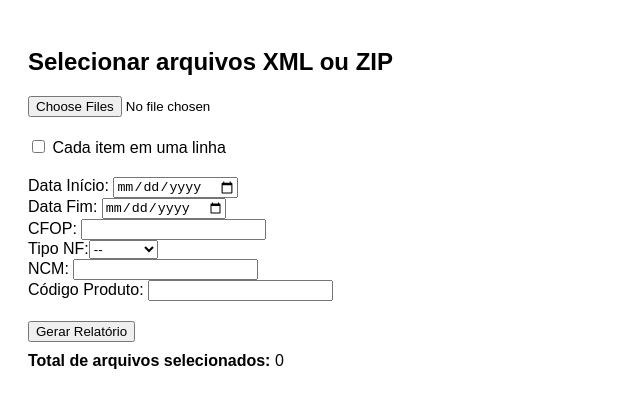
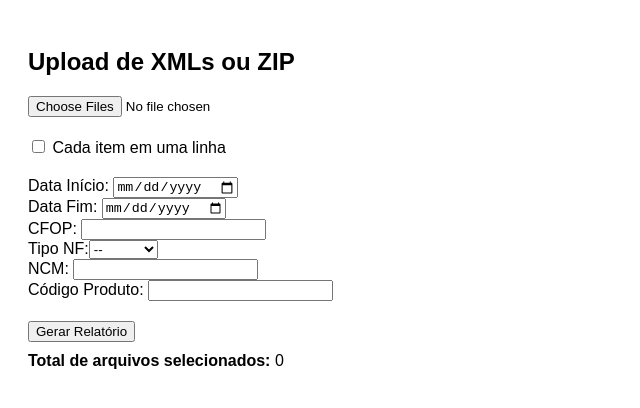
Before and after one commit to Kilig2015/relatorio-nfe-frontend, a React (Vite) app: page / in a window 1280 px wide. Shown: the top 408 px of the page, without its empty margins (0-640 px from the left). Built offline with nearby package versions, Linux system fonts and the light colour scheme.

Commit message:
Update UploadRelatorio.jsx

```diff
--- a/src/UploadRelatorio.jsx
+++ b/src/UploadRelatorio.jsx
@@ -26,7 +26,7 @@ function UploadRelatorio() {
       setUsandoZip(false);
       setArquivos(files);
     } else {
-      alert("Selecione apenas arquivos .xml ou um .zip contendo XMLs.");
+      alert("Selecione apenas arquivos .xml ou um único .zip contendo XMLs.");
       setArquivos([]);
     }
   };
@@ -63,8 +63,8 @@ function UploadRelatorio() {
       });
 
       if (!response.ok) {
-        const err = await response.json();
-        alert("Erro ao gerar relatório: " + err.detail);
+        const erro = await response.json();
+        alert("Erro ao gerar relatório: " + erro.detail);
         return;
       }
 
@@ -76,21 +76,21 @@ function UploadRelatorio() {
       a.click();
       window.URL.revokeObjectURL(url);
     } catch (error) {
-      alert("Falha na conexão com o servidor.");
+      alert("Erro de rede. Verifique sua conexão ou o backend.");
     } finally {
       setCarregando(false);
     }
   };
 
   return (
-    <div style={{ padding: '20px', fontFamily: 'Arial' }}>
-      <h2>Selecionar arquivos XML ou ZIP</h2>
+    <div style={{ padding: '20px', fontFamily: 'Arial, sans-serif' }}>
+      <h2>Upload de XMLs ou ZIP</h2>
 
       <input type="file" multiple onChange={handleFiles} />
 
       {usandoZip && (
         <div style={{ marginTop: '10px', color: 'green' }}>
-          Arquivo ZIP detectado. Os XMLs serão extraídos automaticamente.
+          Arquivo ZIP detectado — será extraído automaticamente.
         </div>
       )}
 
```
